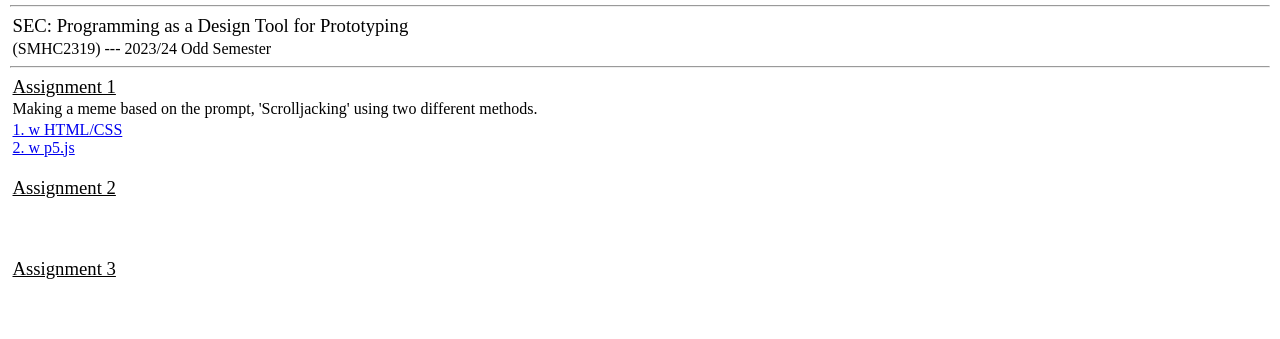
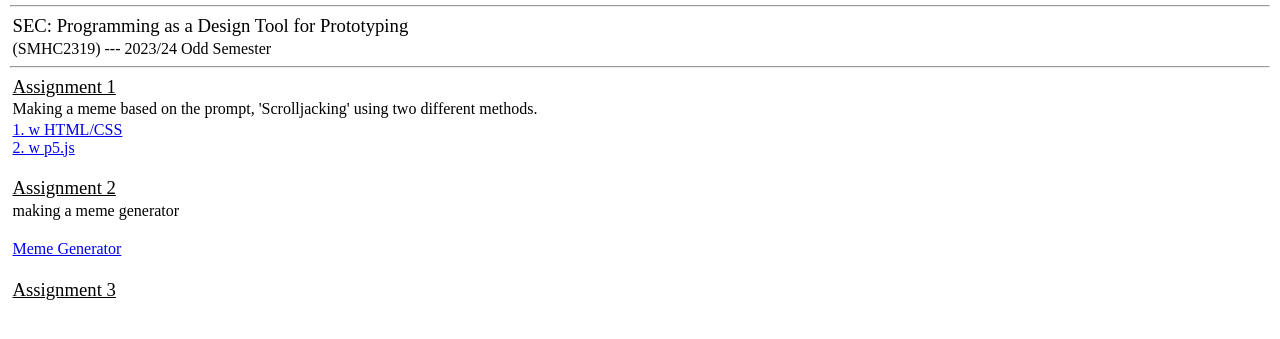
Before and after one commit to NevaanPetr/nevaan.github.io, a plain HTML site: page index.html in a window 1280 px wide. Shown: the part 73-412 px from the top of the page. Drawn offline with Linux system fonts and the light colour scheme.

Commit message:
Update index.html

```diff
--- a/index.html
+++ b/index.html
@@ -50,9 +50,10 @@
 
     <!-- A2 Details -->
     <h3><u>Assignment 2</u></h3>
-    <p></p>
+    <p>making a meme generator</p>
     <br />
-    <a href=""></a>
+    <a href="https://editor.p5js.org/NevaanPetr/sketches/ctqqt7r8T"
+      >Meme Generator</a>
 
     <br />
     <br />
```
